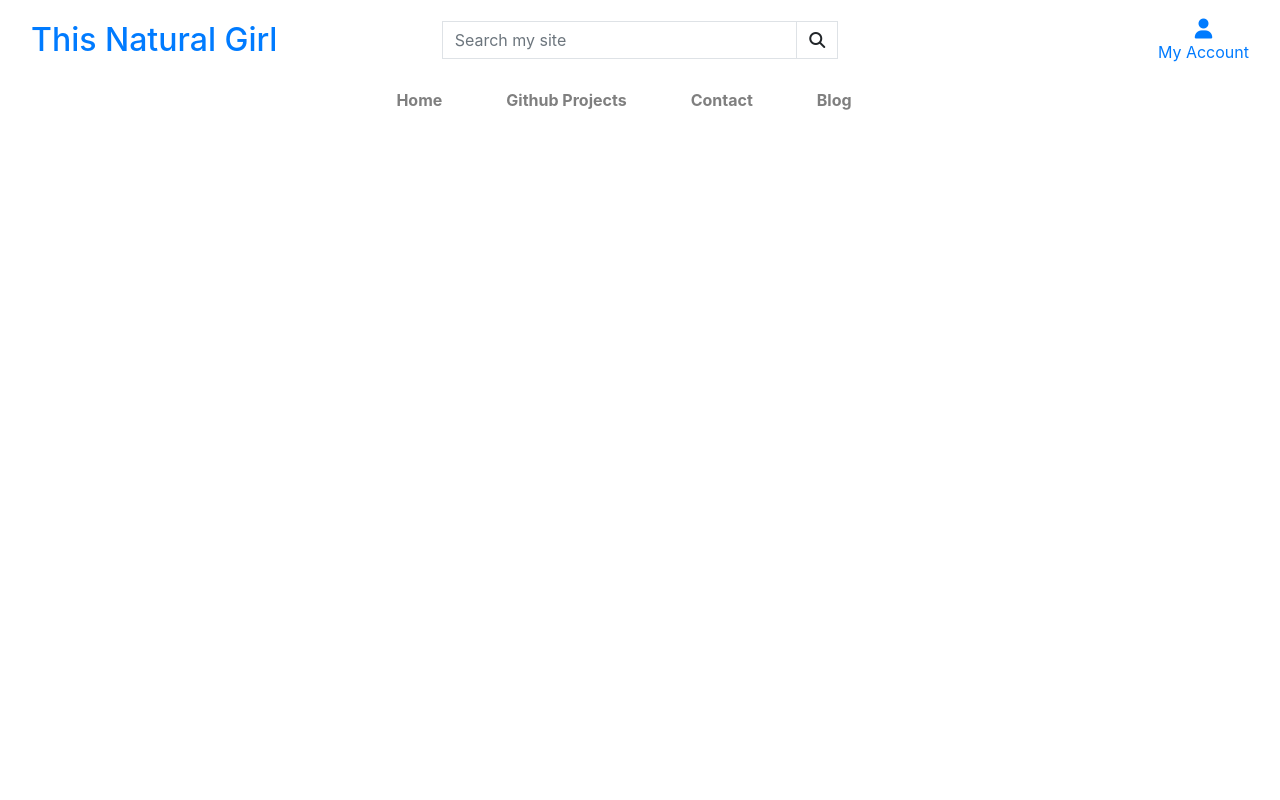
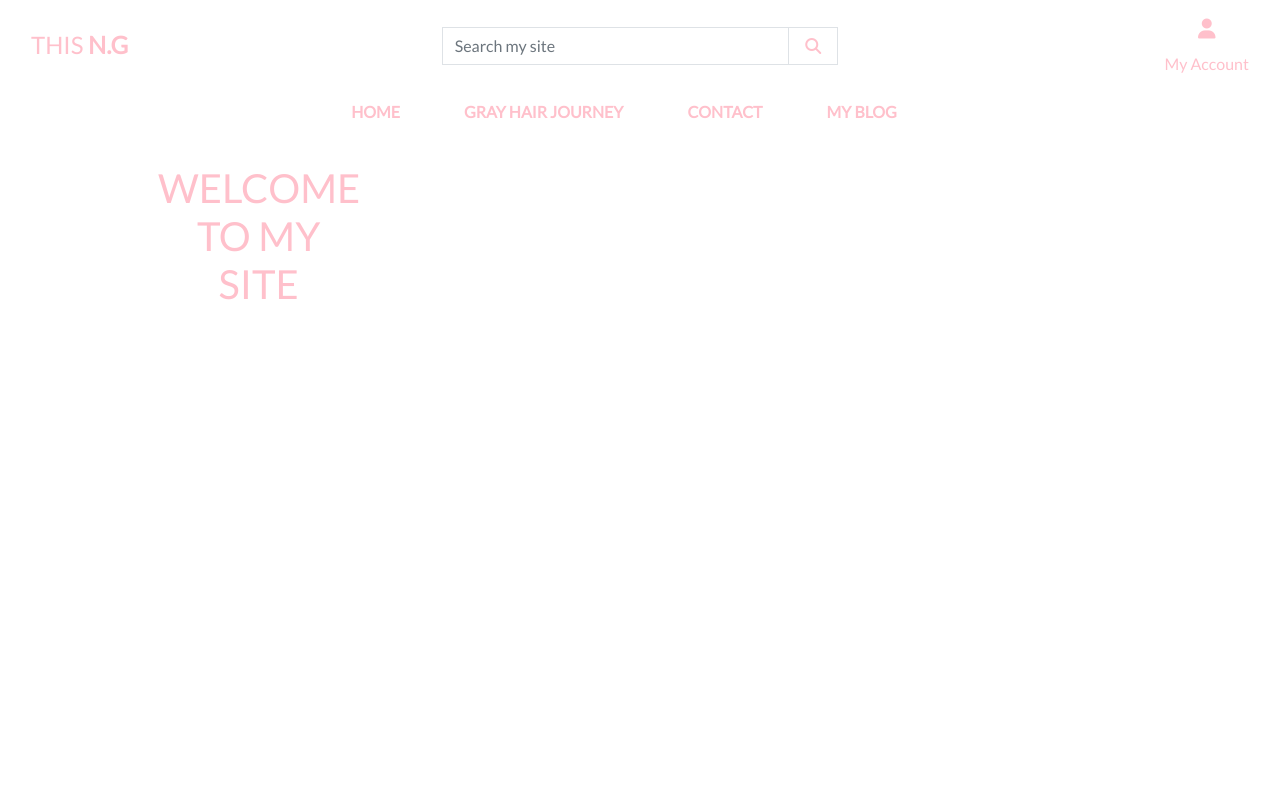
Before and after one commit to JihanePett/thisnaturalgirl, a Django app: page / in a window 1280 px wide. Run offline with Django 3.2, Linux system fonts and the light colour scheme; some libraries are stand-ins or nearby versions.

Commit message:
added css and media folder with style and images

```diff
--- a/static/css/base.css
+++ b/static/css/base.css
@@ -0,0 +1,66 @@
+html {
+height: 100%;
+}
+
+body {
+background-size: cover;
+height: calc(100vh - 164px);
+color: #555;
+font-family: 'Lato';
+}
+
+/* from Bulma */
+.icon {
+align-items: center;
+display: inline-flex;
+justify-content: center;
+height: 1.5rem;
+width: 1.5rem;
+color: pink;
+}
+
+i.fas.fa-question-circle {
+    font-size: 20px;
+}
+
+.logo-font {
+text-transform: uppercase;
+color: pink;
+}
+
+.navbar-light .navbar-nav .nav-link {
+    color: pink;
+}
+
+.text-pink{
+    color: pink;
+}
+
+.main-logo-link {
+width: fit-content;
+}
+
+/* -------------------------------- Media Queries */
+
+/* Slightly larger container on xl screens */
+@media (min-width: 1200px) {
+.container {
+max-width: 80%;
+}
+}
+
+/* fixed top navbar only on medium and up */
+@media (min-width: 992px) {
+.fixed-top-desktop-only {
+position: fixed;
+top: 0;
+right: 0;
+left: 0;
+z-index: 1030;
+}
+
+
+.header-container {
+padding-top: 164px;
+}
+}
--- a/templates/base.html
+++ b/templates/base.html
@@ -29,17 +29,17 @@
         {% block extra_js %}
         {% endblock %}
 
-        <title>Web Development
+        <title>This Natural Girl
             {% block extra_title %}{% endblock %}
         </title>
     </head>
-    <body data-media-url="{% get_media_prefix %}">
+    <body>
         <header class="container-fluid fixed-top">
             <div id="topnav" class="row bg-white pt-lg-2 d-none d-lg-flex">
                 <div class="col-12 col-lg-4 my-auto py-1 py-lg-0 text-center text-lg-left">
                     <a href="" class="nav-link main-logo-link">
-                        <h2 class="logo-font my-0">This Natural Girl<strong></strong>
-                        </h2>
+                        <h4 class="logo-font my-0">This <strong>N.G</strong>
+                        </h4>
                     </a>
                 </div>
                 <div class="col-12 col-lg-4 my-auto py-1 py-lg-0">
@@ -64,7 +64,7 @@
                                     <div>
                                         <i class="fas fa-user fa-lg icon"></i>
                                     </div>
-                                    <p class="my-0 text-orange">My Account</p>
+                                    <p class="my-0 text-pink">My Account</p>
                                 </div>
                             </a>
                             <div class="dropdown-menu border-0" aria-labelledby="user-options">
--- a/templates/includes/main-nav.html
+++ b/templates/includes/main-nav.html
@@ -1,19 +1,19 @@
 <div class="collapse navbar-collapse" id="main-nav">
     <ul class="navbar-nav w-auto mx-auto">
         <li class="nav-item">
-            <a class="logo-font font-weight-bold nav-link text-orange mr-5" href="" id="home-link">Home</a>
+            <a class="logo-font font-weight-bold nav-link text-pink mr-5" href="" id="home-link">Home</a>
         </li>
         <li class="nav-item ">
-            <a class="logo-font font-weight-bold nav-link text-orange mr-5" href="" id="github-link">
-                Github Projects
+            <a class="logo-font font-weight-bold nav-link text-pink mr-5" href="" id="grayhair-link">
+                Gray hair journey
             </a>
         </li>
         <li class="nav-item ">
-            <a class="logo-font font-weight-bold nav-link text-orange mr-5" href="" id="contact-link">Contact</a>
+            <a class="logo-font font-weight-bold nav-link text-pink mr-5" href="" id="contact-link">Contact</a>
         </li>
         <li class="nav-item ">
-            <a class="logo-font font-weight-bold nav-link text-orange mr-5" href="" id="blog-link">
-                Blog
+            <a class="logo-font font-weight-bold nav-link text-pink mr-5" href="" id="blog-link">
+                My Blog
             </a>
         </li>
     </ul>
--- a/templates/includes/mobile-top-header.html
+++ b/templates/includes/mobile-top-header.html
@@ -1,8 +1,8 @@
 <li class="list-inline-item">
-    <a class="text-orange nav-link d-block d-lg-none" href="#" id="mobile-search" data-toggle="dropdown" aria-haspopup="true" aria-expanded="false">
+    <a class="text-pink nav-link d-block d-lg-none" href="#" id="mobile-search" data-toggle="dropdown" aria-haspopup="true" aria-expanded="false">
         <div class="text-center">
             <div><i class="fas fa-search fa-lg"></i></div>
-            <p class="my-0 text-orange">Search</p>
+            <p class="my-0 text-pink">Search</p>
         </div>
     </a>
     <div class="dropdown-menu border-0 w-100 p-3 rounded-0 my-0" aria-labelledby="mobile-search">
@@ -21,10 +21,10 @@
     </div>
 </li>
 <li class="list-inline-item dropdown">
-    <a class="text-orange nav-link d-block d-lg-none" href="#" id="user-options" data-toggle="dropdown" aria-haspopup="true" aria-expanded="false">
+    <a class="text-pink nav-link d-block d-lg-none" href="#" id="user-options" data-toggle="dropdown" aria-haspopup="true" aria-expanded="false">
         <div class="text-center">
             <div><i class="fas fa-user fa-lg"></i></div>
-            <p class="my-0 text-orange">My Account</p>
+            <p class="my-0 text-pink">My Account</p>
         </div>
     </a>
     <div class="dropdown-menu border-0" aria-labelledby="user-options">
--- a/thisnaturalgirl/settings.py
+++ b/thisnaturalgirl/settings.py
@@ -147,3 +147,7 @@ USE_TZ = True
 # https://docs.djangoproject.com/en/3.1/howto/static-files/
 
 STATIC_URL = '/static/'
+STATICFILES_DIRS = (os.path.join(BASE_DIR, 'static'),)
+
+MEDIA_URL = '/media/'
+MEDIA_ROOT = os.path.join(BASE_DIR, 'media')
```
Also changed, not shown: media/bg-pink-logo.jpg (added), media/bg-pink.jpg (added).
